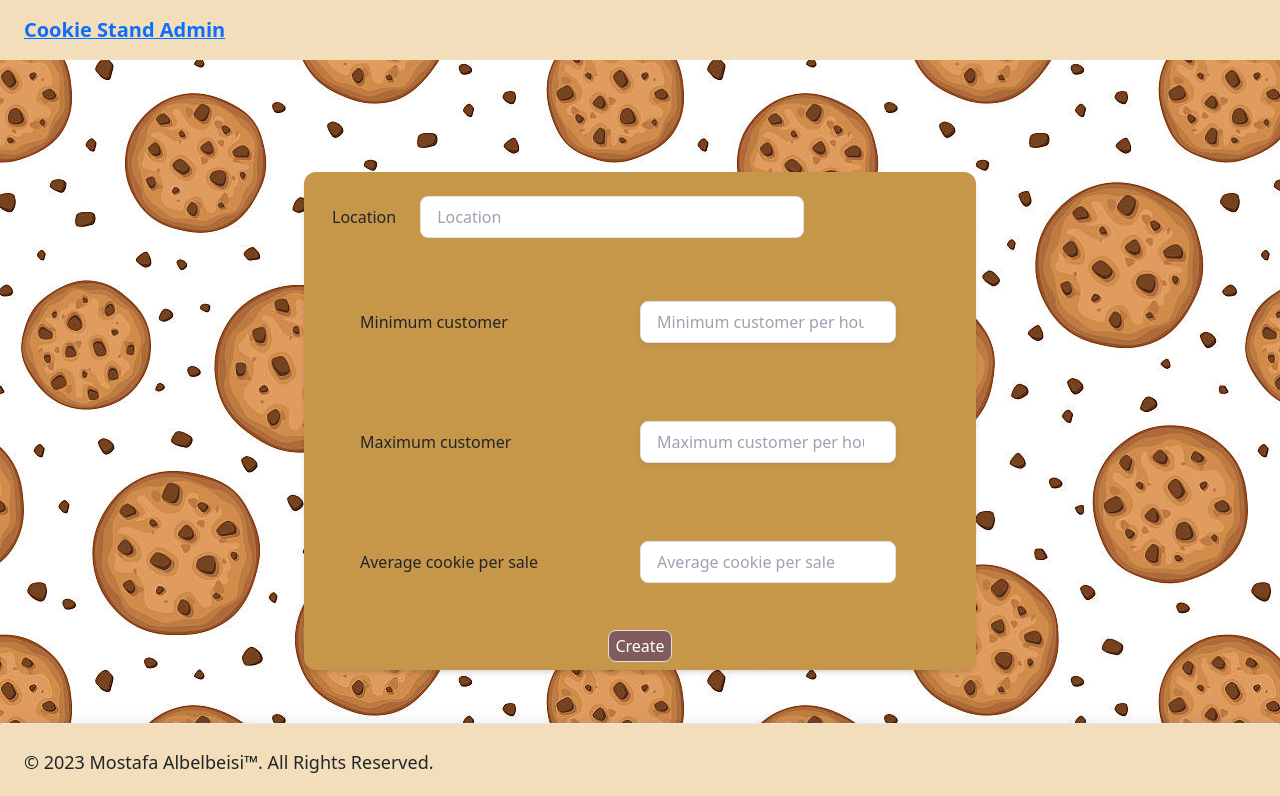
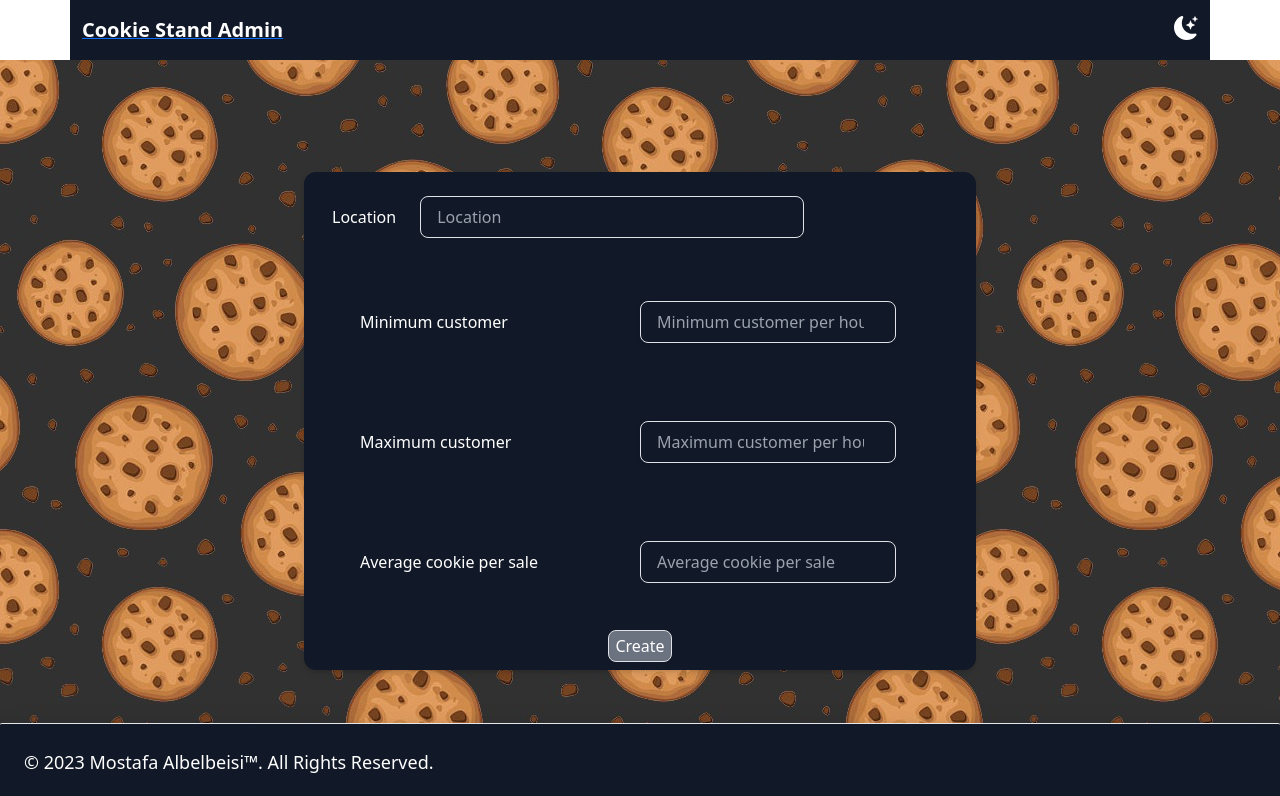
Before and after one commit to Mostafa-Albelbeisi/cookie-stand-admin, a Next.js app: page / in a window 1280 px wide. Shown: the top 796 px of the page. Built offline with nearby package versions, Linux system fonts and the light colour scheme.

Commit message:
feat: add dark mode

```diff
--- a/app/components/Footer.js
+++ b/app/components/Footer.js
@@ -2,8 +2,8 @@
 export default function Footer() {
     return (
         <footer className="">
-            <section className="fixed bottom-0 left-0 z-20 p-4 w-full bg-[#F2DEBA] border-t rounded-sm shadow md:flex md:items-center md:justify-between md:p-2">
-                <span className="text-lg font-medium">© 2023 <span>Mostafa Albelbeisi™</span>. All Rights Reserved.</span>
+            <section className="dark:bg-gray-900 fixed bottom-0 left-0 z-20 p-4 w-full bg-[#F2DEBA] border-t rounded-sm shadow md:flex md:items-center md:justify-between md:p-2">
+                <span className="dark:text-white text-lg font-medium">© 2023 <span>Mostafa Albelbeisi™</span>. All Rights Reserved.</span>
             </section>
         </footer>
     )
--- a/app/components/Form.js
+++ b/app/components/Form.js
@@ -38,10 +38,10 @@ export default function Form() {
             <div className=''>
                 <form onSubmit={onSubmitHandler} className="">
 
-                    <section className="max-w-md mx-auto bg-[#C69749] rounded-xl shadow-md overflow-hidden md:max-w-2xl ">
+                    <section className="dark:bg-gray-900 max-w-md mx-auto bg-[#C69749] rounded-xl shadow-md overflow-hidden md:max-w-2xl ">
                         <section className="relative">
                             <section>
-                                <label className='ml-7 font-medium'>Location</label>
+                                <label className='dark:text-white ml-7 font-medium'>Location</label>
                                 <input
                                     onInput={handleChange}
                                     autoComplete='off'
@@ -49,12 +49,12 @@ export default function Form() {
                                     name="Location"
                                     type='text'
                                     placeholder="Location"
-                                    className=" m-6 py-2 px-3 border rounded-lg w-96 text-left"
+                                    className="dark:bg-gray-900 dark:text-white m-6 py-2 px-3 border rounded-lg w-96 text-left"
                                 />
                             </section>
 
                             <section className='mx-auto'>
-                                <label className='m-10 px-3 py-2 w-64 font-medium'>Minimum customer</label>
+                                <label className='dark:text-white m-10 px-3 py-2 w-64 font-medium'>Minimum customer</label>
                                 <input
                                     onInput={handleChange}
                                     autoComplete="off"
@@ -62,9 +62,9 @@ export default function Form() {
                                     name='minimum'
                                     type='number'
                                     placeholder="Minimum customer per hour"
-                                    className="rounded-lg border px-3 py-2 shadow-sm w-64 "
+                                    className="dark:bg-gray-900 dark:text-white rounded-lg border px-3 py-2 shadow-sm w-64 "
                                 />
-                                <label className='m-10 px-3 py-2 w-64 font-medium'>Maximum customer</label>
+                                <label className='dark:text-white m-10 px-3 py-2 w-64 font-medium'>Maximum customer</label>
                                 <input
                                     onInput={handleChange}
                                     autoComplete="off"
@@ -72,11 +72,11 @@ export default function Form() {
                                     name='maximum'
                                     type='number'
                                     placeholder="Maximum customer per hour"
-                                    className="rounded-lg border px-3 py-2 shadow-sm w-64"
+                                    className="dark:bg-gray-900 dark:text-white rounded-lg border px-3 py-2 shadow-sm w-64"
                                 />
 
 
-                                <label className='m-10 px-3 py-2 w-64 font-medium'>Average cookie per sale</label>
+                                <label className='dark:text-white m-10 px-3 py-2 w-64 font-medium'>Average cookie per sale</label>
                                 <input
                                     onInput={handleChange}
                                     autoComplete="off"
@@ -84,7 +84,7 @@ export default function Form() {
                                     name='sale'
                                     type='text'
                                     placeholder="Average cookie per sale"
-                                    className="rounded-lg border px-3 py-2  w-64"
+                                    className="dark:bg-gray-900 dark:text-white rounded-lg border px-3 py-2  w-64"
                                 />
 
 
@@ -92,7 +92,7 @@ export default function Form() {
 
                             <section className='text-center py-2'>
 
-                                <button className="bg-[#815B5B] hover:bg-[#9F8772] w-16 border border-[#F0EBCE] h-8 rounded-lg text-white text-center">Create</button>
+                                <button className="dark:bg-gray-500 dark:hover:bg-slate-700 bg-[#815B5B] hover:bg-[#9F8772] w-16 border border-[#F0EBCE] h-8 rounded-lg text-white text-center">Create</button>
 
                             </section>
                         </section>
@@ -111,11 +111,11 @@ export default function Form() {
                     )}
 
                 </section> */}
-                <section className="w-full text-center shadow-lg shadow-black-50 text-xl bg-[#FFD372] text-[#EFE2B2] mt-16 py-10">
+                <section className="dark:bg-gray-900 dark:text-white w-full text-center shadow-lg shadow-black-50 text-xl bg-[#FFD372] text-[#EFE2B2] mt-16 py-10">
                     {resultState.length > 0 && <ReportTable
                         report={resultState}
                     />}
-                    {resultState.length == 0 && <h2 className='text-black font-medium'>No Cookie Stands Available</h2>}
+                    {resultState.length == 0 && <h2 className='dark:text-white text-gray-900 font-medium'>No Cookie Stands Available</h2>}
 
                 </section>
             </div>
--- a/app/components/Header.js
+++ b/app/components/Header.js
@@ -1,13 +1,26 @@
-import React from 'react'
-import Link from "next/link"
+import Link from "next/link";
+import React, { useContext } from 'react'
+import { ThemeContext } from '../contexts/theme';
+import { BsFillMoonStarsFill } from 'react-icons/bs';
+
 
 export default function Header() {
+
+    const { darkTheme, toggleThemeHandler } = useContext(ThemeContext);
+    console.log(darkTheme);
+
+
     return (
         <header>
-            <nav className='bg-[#F2DEBA] py-3 p-4 font-semibold'>
+            <nav className='dark:bg-gray-900 bg-[#F2DEBA] font-semibold container flex flex-wrap item-center justify-between mx-auto py-3'>
                 <Link href='/' className='hover:text-blue-500'>
-                    <span className='text-xl '> Cookie Stand Admin</span>
+                    <span className='text-xl dark:text-white dark:hover:text-blue-500'> Cookie Stand Admin</span>
                 </Link >
+
+                <BsFillMoonStarsFill onClick={toggleThemeHandler} className=' text-2xl dark:text-white' />
+
+
+
             </nav>
         </header>
 
--- a/app/components/ReportTable.js
+++ b/app/components/ReportTable.js
@@ -9,7 +9,7 @@ export default function ReportTable({ report }) {
 
         <div>
             <Table bordered className="text-black">
-                <thead className="border-[#815B5B] border-2">
+                <thead className="dark:text-white border-[#815B5B] border-2">
                     <tr className="">
                         <th className="">Location</th>
 
@@ -20,7 +20,7 @@ export default function ReportTable({ report }) {
                         <th className="">Total</th>
                     </tr>
                 </thead>
-                <tbody className="border-[#815B5B] border-2">
+                <tbody className="dark:text-white border-[#815B5B] border-2">
                     {report.length > 0 &&
                         report.map(({ Location }, index) => {
                             let total = 0
@@ -45,9 +45,11 @@ export default function ReportTable({ report }) {
                         })}
                 </tbody>
             </Table>
-            <p className="text-black">
+            <section className="dark:text-white text-gray-900">
+            <p className="">
                 {locations} Locations Worldwide
             </p>
+            </section>
         </div>
     );
 }
--- /dev/null
+++ b/app/contexts/theme.js
@@ -0,0 +1,32 @@
+'use client';
+
+import { createContext, useEffect, useState } from "react"
+export const ThemeContext = createContext();
+
+export default function ThemeWrapper({ children }) {
+
+    const [darkTheme, setIsDarkTheme] = useState(true);
+
+    function initialThemeHandle() {
+        darkTheme && document.querySelector("body").classList.add("dark");
+    }
+
+    function toggleThemeHandler() {
+        setIsDarkTheme(!darkTheme);
+        document.querySelector("body").classList.toggle("dark");
+    }
+
+    const globalState = {
+        darkTheme: true,
+        toggleThemeHandler
+    }
+
+    useEffect(() => initialThemeHandle());
+
+    return (
+        <ThemeContext.Provider value={globalState}>
+            {children}
+        </ThemeContext.Provider>
+    )
+
+}
--- a/app/layout.jsx
+++ b/app/layout.jsx
@@ -1,8 +1,10 @@
+'use client';
 
 
 import './globals.css'
 import Header from './components/Header'
 import Footer from './components/Footer'
+import ThemeWrapper from './contexts/theme';
 
 export default function RootLayout({ children }) {
 
@@ -10,14 +12,15 @@ export default function RootLayout({ children }) {
     <html lang="en">
 
 
-
+      <ThemeWrapper>
         <body>
           <Header />
-        <main className="py-28 h-max bg-[url('../public/assets/cookies.jpg')]">
+          <main className="dark:bg-[url('../public/assets/cookies-removebg-preview.jpg')] py-28 h-max bg-[url('../public/assets/cookies.jpg')]">
             {children}
           </main>
           <Footer />
         </body>
+      </ThemeWrapper>
     </html>
   )
 }
```
Also changed, not shown: public/assets/cookies-removebg-preview.jpg (added). Lines whose indentation alone changed are shown as unchanged.
